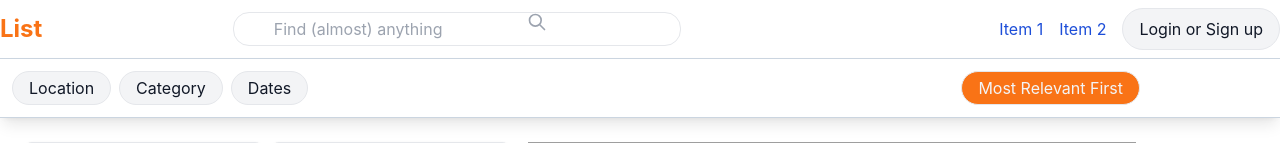
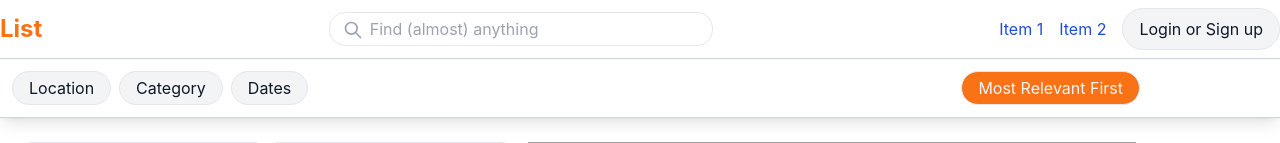
Before and after one commit to ChinememmaObilor29/search_page, a React (Create React App) app: page / in a window 1280 px wide. Shown: the top 143 px of the page. Built offline with nearby package versions, Linux system fonts and the light colour scheme; grey boxes are pictures that could not be loaded.

Commit message:
Update Navbar.css

```diff
--- a/src/Component/Navbar/Navbar.css
+++ b/src/Component/Navbar/Navbar.css
@@ -1,4 +1,15 @@
-.search{
+.s-icon{
+    margin-top: 0.5rem;
+    margin-right: 21rem;
+}
+
+
+
+
+
+
+
+/* .search{
     width: 40rem;
     margin-right: 10em;
 }
@@ -94,4 +105,4 @@
     margin-left: 50rem;
     margin-top: -2rem;
    }
-}
+} */
```
